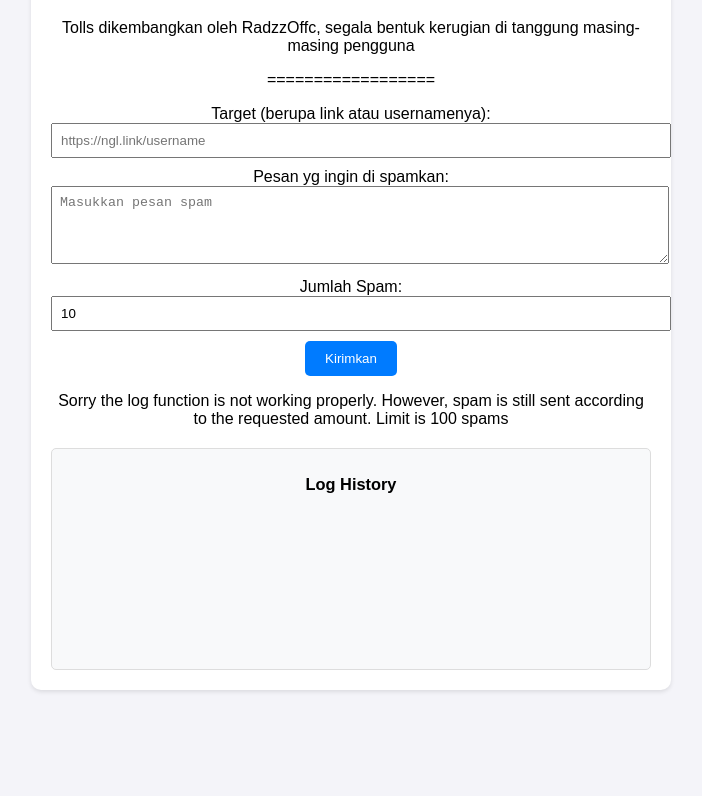
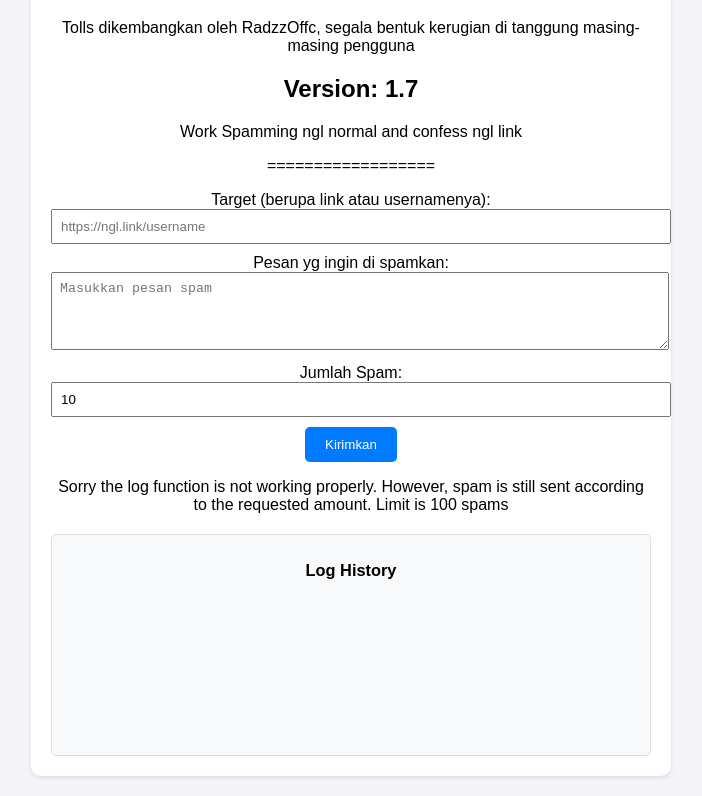
Before and after one commit to radzzoffc/radzzspamngl, a plain HTML site: page index.html in a window 1280 px wide. Shown: the part 101-897 px from the top of the page, without its empty margins (289-991 px from the left). Before the commit the page ends 811 px from the top, so only its background shows below. Drawn offline with Linux system fonts and the light colour scheme.

Commit message:
Update index.html

```diff
--- a/index.html
+++ b/index.html
@@ -52,6 +52,8 @@
 <div class="container">
     <h1>Spam NGL</h1>
     <p>Tolls dikembangkan oleh RadzzOffc, segala bentuk kerugian di tanggung masing-masing pengguna</p>
+    <h2>Version: 1.7</h2>
+    <p>Work Spamming ngl normal and confess ngl link</p>
     <p>==================</p>
     <form id="spamForm">
         <div>
```
